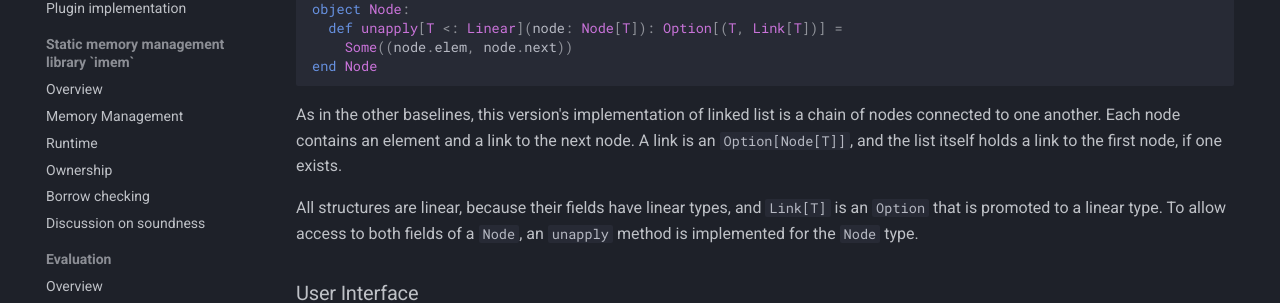
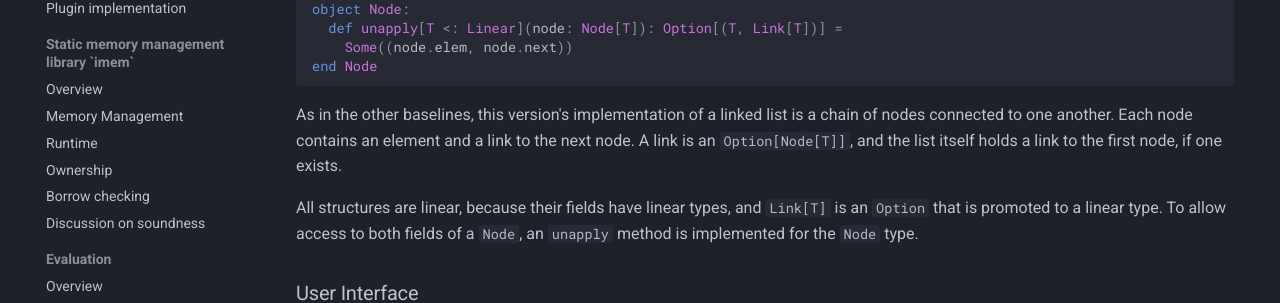
Before and after one commit to amsen20/masters-thesis, an MkDocs documentation site: the page built from docs/evaluation/baselines.md, in a window 1280 px wide and 900 px high, scrolled down 6818 px. Shown: the part 155-458 px from the top of the window. Built offline with MkDocs 1.6.1 and Material for MkDocs 9.7.7, drawn with Linux system fonts in a browser that asks for light colours.

````diff
--- a/docs/evaluation/baselines.md
+++ b/docs/evaluation/baselines.md
@@ -336,7 +336,7 @@ object Node:
 end Node
 ```
 
-As in the other baselines, this version's implementation of linked list is a chain of nodes connected to one another.
+As in the other baselines, this version's implementation of a linked list is a chain of nodes connected to one another.
 Each node contains an element and a link to the next node.
 A link is an `Option[Node[T]]`, and the list itself holds a link to the first node, if one exists.
 
````
